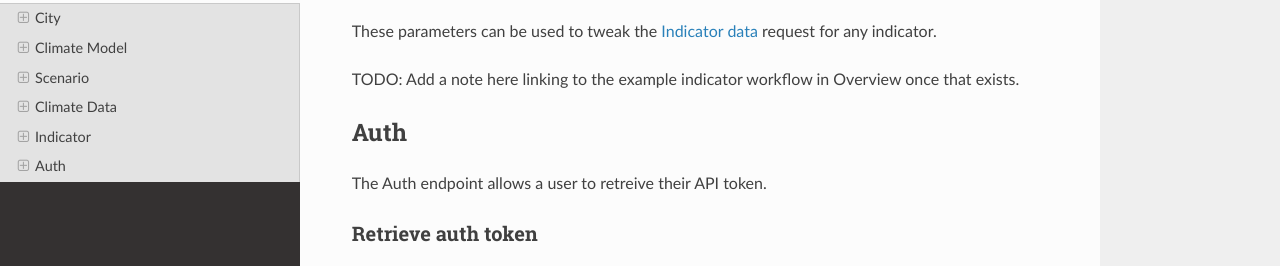
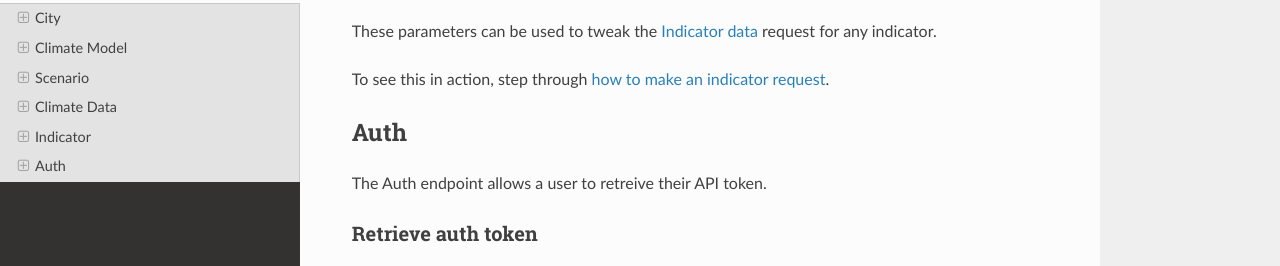
Before and after one commit to azavea/climate-change-api, a Sphinx documentation site: the page built from doc/source/api_reference.rst, in a window 1280 px wide and 900 px high, scrolled down 11873 px, cut to the strip 188-454 px from the top of the window. Built offline with Sphinx 7.4.7 and the Read the Docs theme 2.0.0, drawn with Linux system fonts in a browser that asks for light colours.

Commit message:
Link indicator definition to how-to section in docs

```diff
--- a/doc/source/api_reference/indicator.rst
+++ b/doc/source/api_reference/indicator.rst
@@ -169,7 +169,7 @@ The Indicator object describes all query parameters available for that indicator
 
 These parameters can be used to tweak the `Indicator data`_ request for any indicator.
 
-TODO: Add a note here linking to the example indicator workflow in Overview once that exists.
+To see this in action, step through `how to make an indicator request`_.
 
 .. _`contact us`: support@futurefeelslike.com
 .. _`Climate Data`: api_reference.html#climate-data
@@ -178,3 +178,4 @@ TODO: Add a note here linking to the example indicator workflow in Overview once
 .. _`Indicator data`: api_reference.html#indicator-data
 .. _`IndicatorParam`: api_reference.html#indicator-data-parameters
 .. _`rate-limited`: overview.html#rate-limiting
+.. _`how to make an indicator request`: overview.html#how-to-make-an-indicator-request
```
